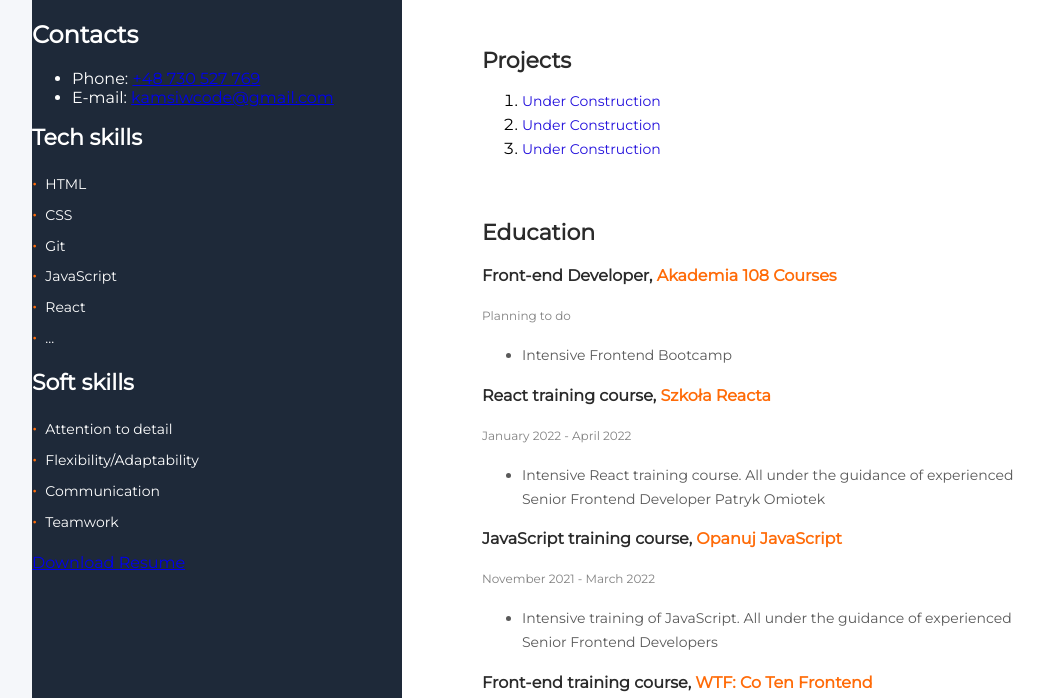
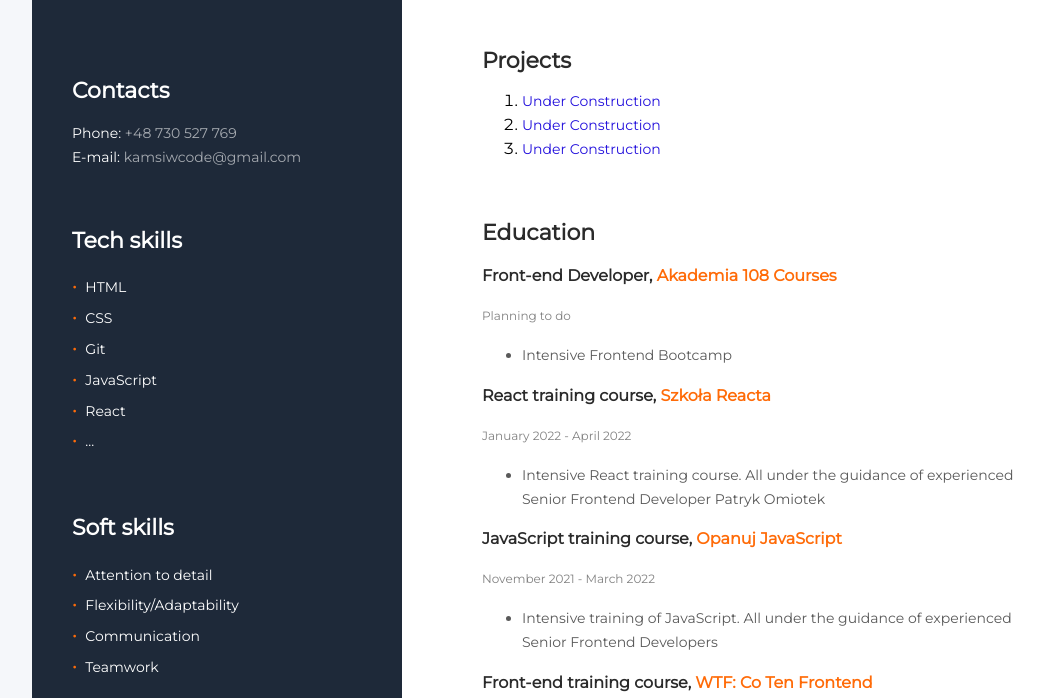
Before and after one commit to Kamil-Siwiec/web-cv, a plain HTML site: page index.html in a window 1280 px wide. Shown: the part 329-1027 px from the top of the page, without its empty margins (16-1077 px from the left). Drawn offline with nearby package versions, Linux system fonts and the light colour scheme.

Commit message:
add css styles, contacts

```diff
--- a/css/style.css
+++ b/css/style.css
@@ -138,3 +138,52 @@ body {
   color: #ff6b08;
   font-size: 18px;
 }
+
+.photo {
+  width: 370px;
+}
+
+.photo,
+.contacts,
+.skills,
+.widget {
+  margin-bottom: 60px;
+}
+
+.contacts,
+.skills,
+.widget {
+  padding-left: 40px;
+}
+
+.contacts__title,
+.skills__title {
+  color: #ffffff;
+  font-family: Montserrat;
+  font-size: 22px;
+  font-weight: 700;
+  line-height: 24px;
+}
+
+.contacts__list {
+  list-style: none;
+  padding-left: 0;
+}
+
+.contacts__item {
+  font-size: 14px;
+  font-weight: 400;
+  line-height: 24px;
+  color: #ffffff;
+}
+
+.contacts__link {
+  opacity: 0.6;
+  color: #ffffff;
+  text-decoration: none;
+}
+
+.contacts__link:hover {
+  opacity: 1;
+  text-decoration: underline;
+}
```
